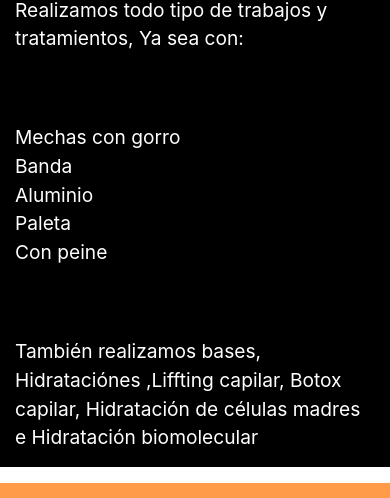
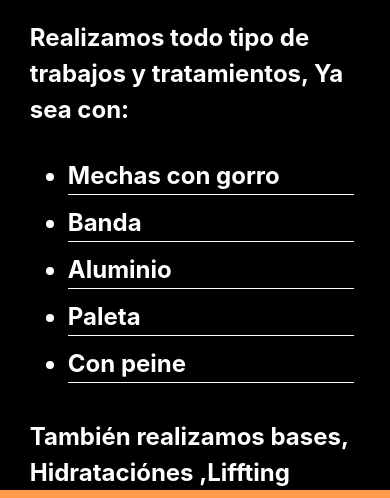
Before and after one commit to MaxiPalacio/PelqueuriaSyL_MaximoPalacio, a website: page pages/conocenos.html in a window 390 px wide. Shown: the part 590-1088 px from the top of the page. Drawn offline with Linux system fonts and the light colour scheme.

Commit message:
pagina conocenos terminada mobile

```diff
--- a/pages/conocenos.html
+++ b/pages/conocenos.html
@@ -30,7 +30,6 @@
         <section class="conocenos">
             <img src="../assets/IMG/Info.png" alt="" class="img">
             <div class="info">
-                <h1 class="peluqueriasyl">Peluqueria S&L</h1>
                 <p class="parrafo"> Aqui Nuestro proposito es siempre complacer al cliente <br>
                     porque nos gusta hacer sentir plena a la gente
                     llevamos mas de 20 años creciendo juntos!!!
@@ -39,16 +38,16 @@
         </section>
 
         <section class="servicios">
-            <h2 class="peluqueriasyl" id="">En Nuestra Peluqueria</h2>
-            <p class="parrafo-Servicios">Realizamos todo tipo de trabajos y tratamientos, Ya sea con:</p> <br>
-            <p class="parrafo-Servicios" id="lista-Servicios">
-                Mechas con gorro <br>
-                Banda <br>
-                Aluminio <br>
-                Paleta <br>
-                Con peine
-            </p> <br>
-            <p class="parrafo-Servicios">
+            <h2 class="titulo_servicios" id="">En Nuestra Peluqueria</h2>
+            <p class="parrafo_servicios">Realizamos todo tipo de trabajos y tratamientos, Ya sea con:</p>
+            <ul>
+                <li class="item_servicios">Mechas con gorro</li>
+                <li class="item_servicios">Banda</li>
+                <li class="item_servicios">Aluminio</li>
+                <li class="item_servicios">Paleta</li>
+                <li class="item_servicios">Con peine</li>
+            </ul>
+            <p class="parrafo_servicios">
                 También realizamos bases, Hidrataciónes ,Liffting capilar, Botox capilar, Hidratación de células madres
                 e
                 Hidratación biomolecular
--- a/scss/_stylesConocenos.scss
+++ b/scss/_stylesConocenos.scss
@@ -11,35 +11,45 @@
     width: 100%;
     height: 100%;
     justify-self: center;
-    opacity: 0.8;
+    opacity: 0.7;
 }
 .info{
     position: absolute;
-    top: 20%;
+    top: 15%;
     text-align: center;
     color: rgb(0, 0, 0);
 }
-.peluqueriasyl{
-    font-family: 'Courier New', Courier, monospace;
-    text-align: center;
-    font-size: 3rem;
-    font-weight: $negrita;
-}
+
 .parrafo{
-    width: 80%;
-    margin: 20px auto 0px auto;
-    font-size: 1.2rem;
+    width: 70%;
+    margin: 0px auto 0px auto;
+    font-size: 1.8rem;
     font-weight: $negrita;
 
 }
 .servicios{
     color: white;
     background-color: rgb(0, 0, 0);
+    display: flex;
+    flex-direction: column;
+    font-weight: $negrita;
+    height: 75vh;
+    padding-top: 5%;
+    padding-bottom: 5%;
 }
-#lista-Servicios{
-    text-align: start;
+.titulo_servicios{
+    text-align: $center;
+    font-size: 3rem;
 }
-.parrafo-Servicios{
-    font-size: 1.2rem;
-    padding: 15px;
+.parrafo_servicios{
+    font-size: 1.5rem;
+    padding: 20px;
+    width: 95%;
+    margin: 0 auto;
 }
+.item_servicios{
+    border-bottom: $borde_abajo_blanco;
+    width: 80%;
+    font-size: 1.5rem;
+    margin: 10px auto 0px auto;
+}
```
Also changed, not shown: css/nuevo.css.
